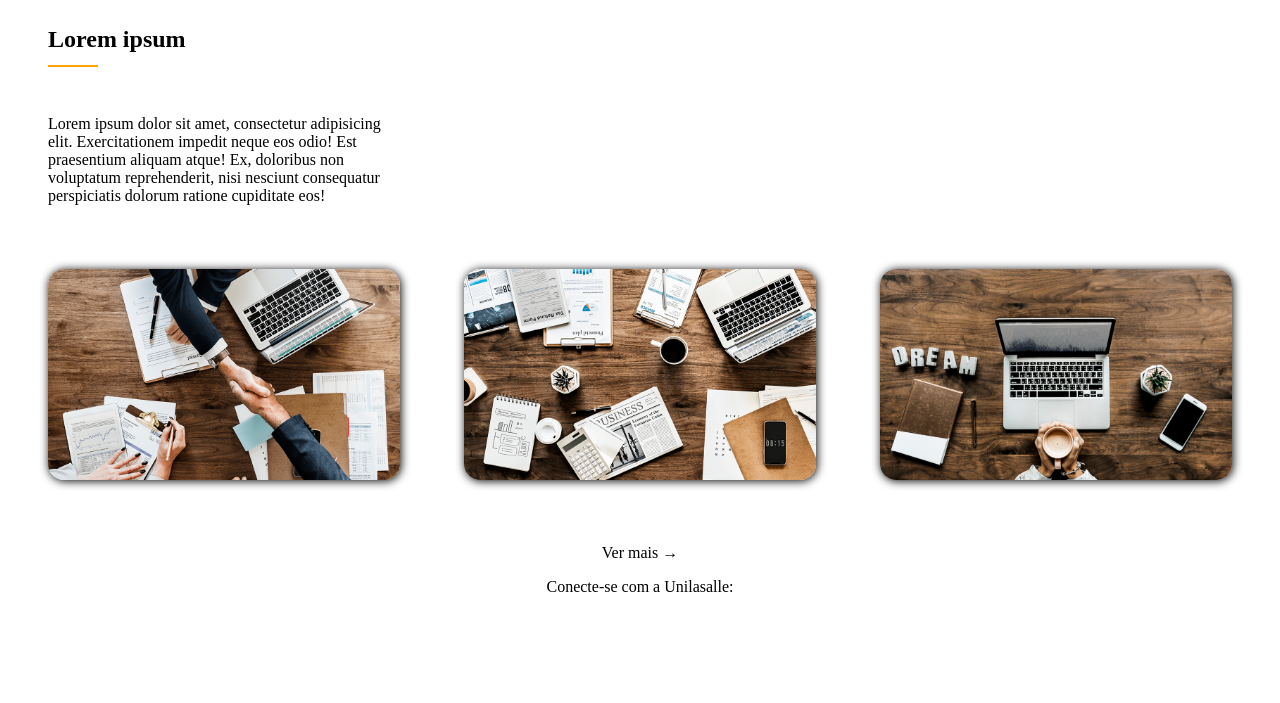
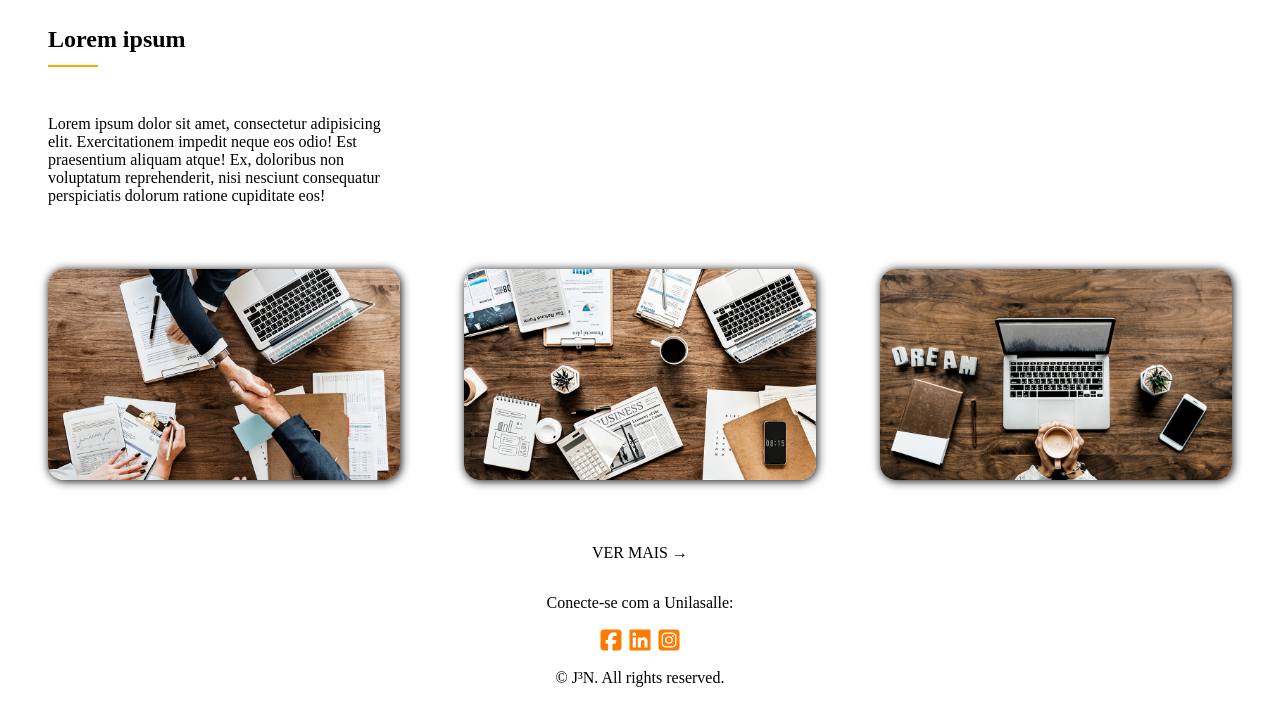
Before and after one commit to newlomar/lasallewarehouse, a plain HTML site: page Templates/Home/home.html in a window 1280 px wide. Shown: the part 822-1525 px from the top of the page. Before the commit the page ends 1434 px from the top, so only its background shows below. Drawn offline with Linux system fonts and the light colour scheme.

Commit message:
ajustes na home

```diff
--- a/Templates/Home/home.css
+++ b/Templates/Home/home.css
@@ -132,6 +132,7 @@ section p {
 
 article {
     display: flex;
+    flex-wrap: wrap;
     justify-content: space-between;
     margin: 4rem 3rem;
 }
@@ -152,3 +153,30 @@ article + p {
 footer > p {
     text-align: center;
 }
+
+footer {
+    display: flex;
+    flex-direction: column;
+    align-items: center;
+}
+
+footer p {
+    margin: 1em;
+}
+
+footer ul {
+    display: flex;
+    justify-content: center;
+    gap: 0.5em;
+    padding: 0;
+    margin: 0;
+}
+
+footer ul li{
+    list-style: none;
+}
+
+footer ul li a i{
+    color: #FF7A00;
+    font-size:1.5em;
+}
--- a/Templates/Home/home.html
+++ b/Templates/Home/home.html
@@ -5,6 +5,7 @@
     <meta http-equiv="X-UA-Compatible" content="IE=edge">
     <meta name="viewport" content="width=device-width, initial-scale=1.0">
     <link rel="stylesheet" href="home.css">
+    <script src="https://kit.fontawesome.com/f3e22558da.js" crossorigin="anonymous"></script>
     <title>Document</title>
 </head>
 <body>
@@ -53,12 +54,18 @@
             <img src="../../Assets/Img/desk.png" alt="">
         </article>
 
-        <p>Ver mais &rarr;</p>
+        <p>VER MAIS &rarr;</p>
 
     </section>
 
     <footer>
         <p>Conecte-se com a Unilasalle:</p>
+        <ul>
+            <li><a href="https://www.facebook.com/unilasallerj"><i class="fab fa-facebook-square"></i></a></li>
+            <li><a href="https://www.linkedin.com/school/unilasallerj/"><i class="fab fa-linkedin"></i></a></li>
+            <li><a href="https://www.instagram.com/unilasallerj/?hl=pt-br"><i class="fab fa-instagram-square"></i></a></li>
+        </ul>
+        <p>&copy; J³N. All rights reserved.</p>
     </footer>
 
     <script src="home.js"></script>
```
